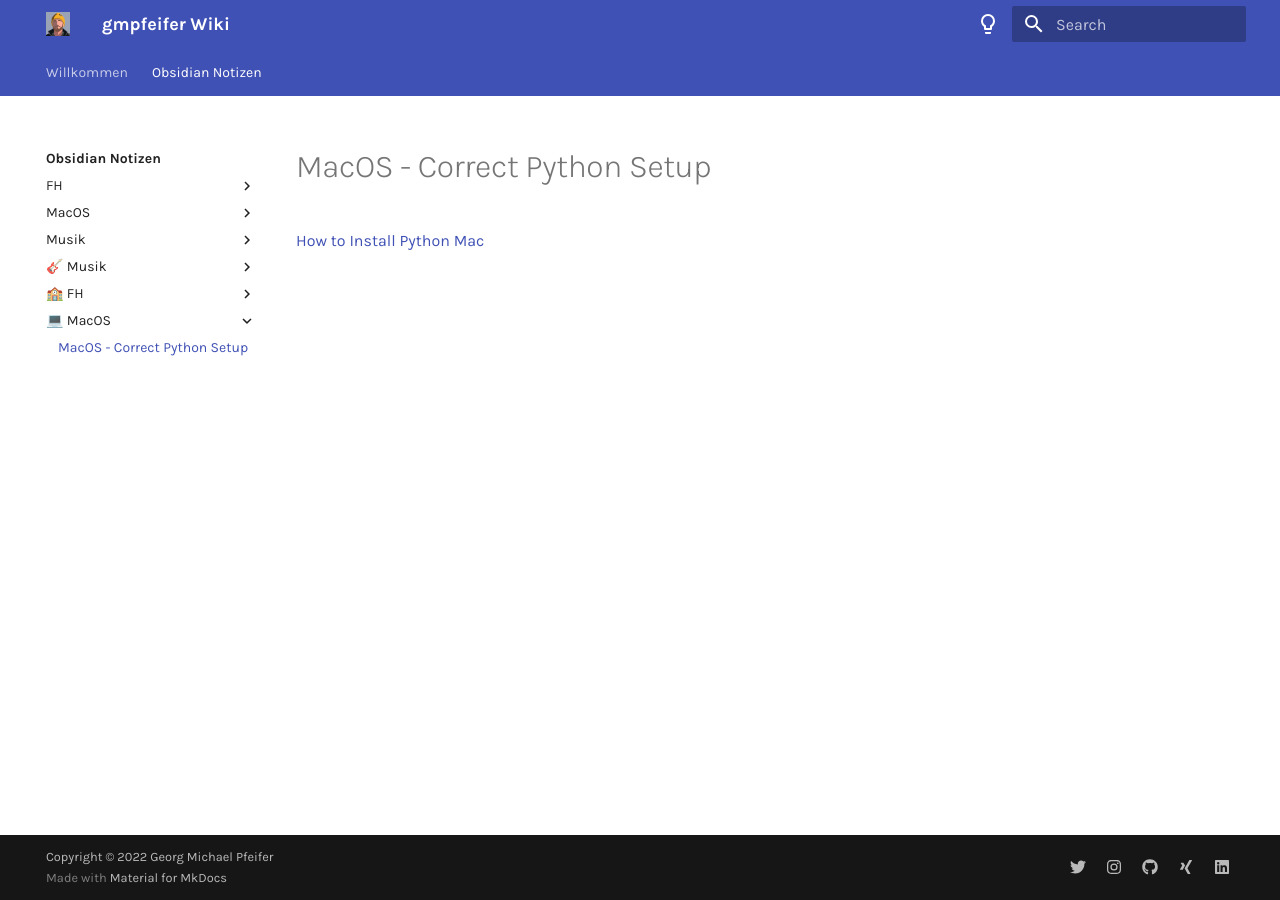
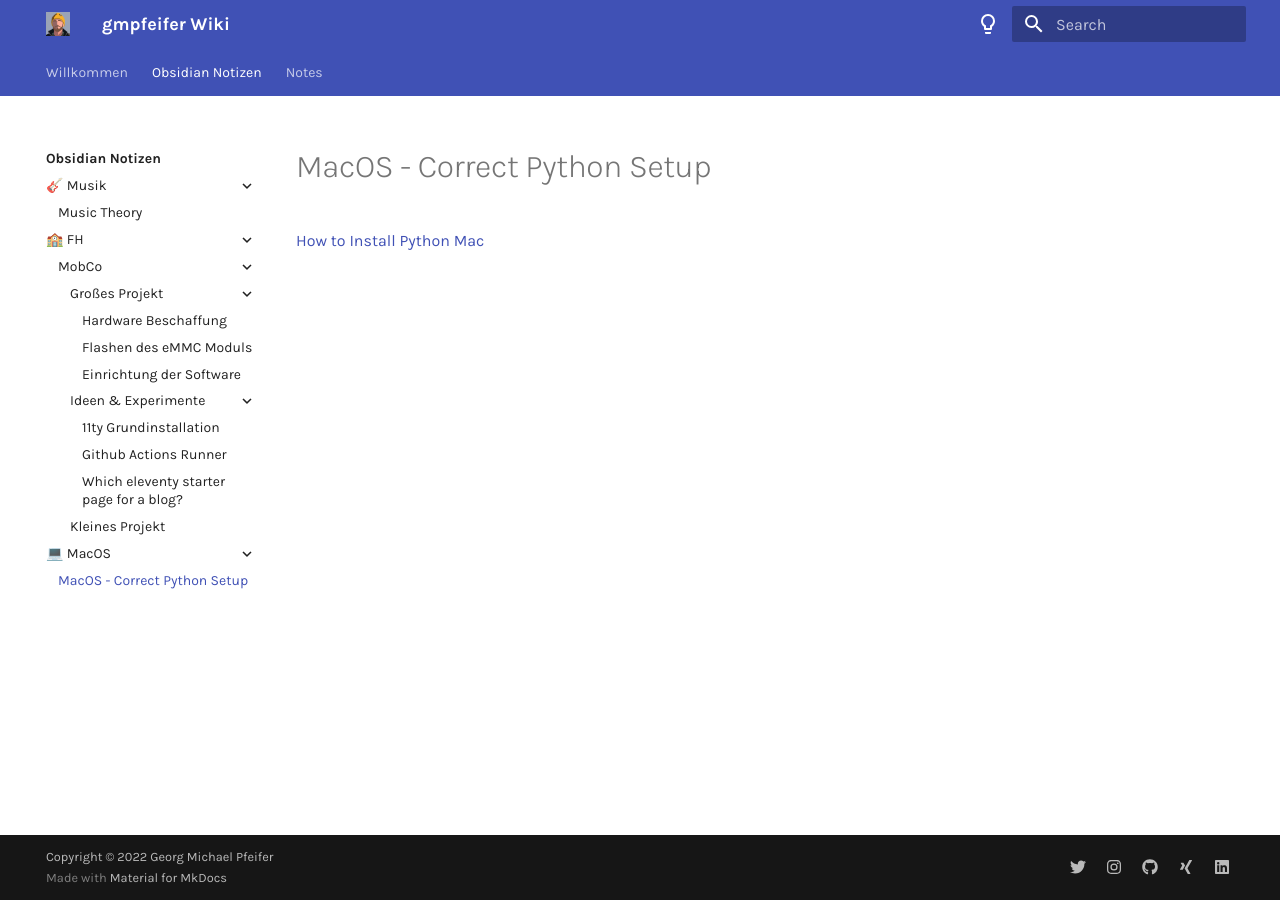
Before and after one commit to gmpfeifer/gmpfeifer-mkdocs-publisher, an MkDocs documentation site: the page built from docs/Obsidian Notizen/💻 MacOS/MacOS Python Setup.md, in a window 1280 px wide. Built offline with MkDocs 1.6.1 and Material for MkDocs 9.7.7, drawn with Linux system fonts in a browser that asks for light colours; comment, search, counter and statistics services are not loaded; some of the changed lines change nothing that is shown.

Commit message:
**Updated** :  Added : tja in [notes]

````diff
--- a/docs/Obsidian Notizen/FH/MobCo/Großes Projekt/1 Großes Projekt - Hardwarebeschaffung.md
+++ /dev/null
@@ -1,34 +0,0 @@
----
-share: True
-description: Großes Projekt in Mobile Computing Vorlesung
-category: Obsidian Notizen/FH/MobCo/Großes Projekt
----
-# Hardware Beschaffung
-## Compute Module 4
-Da Compute Module zum Zeitpunkt des Projektstarts schwer erhältlich waren, wurde ein gebrauchtes Compute Module 4 (CM4) mit 4GB RAM und 8GB eMMC von ebay.de aus Deutschland bestellt.
-
-![[Pasted image 20220513165329.png]]
-
-
-
-## Compute Module 4 IO Carrier Board
-Das offizielle IO Board für das CM4 war glücklicherweise gut erhältlich und konnte sogar in Österreich bei semaf-electronics bestellt werden. https://electronics.semaf.at/Raspberry-Pi-Compute-Module-4-IO-Board
-
-![[raspberry-pi-compute-module-4-io-board.jpg.webp]]
-
-
-## PCIe zu 6x SATA HBA
-Um am CM4 Festplatten verwenden zu können, wurde ein Adapter/Board für den PCIe-Slot bestellt, der 6 SATA Ports hat. Das Board wurde von Amazon.de bestellt. https://www.amazon.de/gp/product/B097RBLM9G/ref=ppx_yo_dt_b_asin_title_o00_s02?ie=UTF8&th=1
-
-![[715q7Jg5RvL._AC_SL1500_.jpg]]
-
-## Thermaltake ATX Power Supply & Thermaltake ITX Gehäuse
-Um die Festplatten mit Strom versorgen zu können wurde eine PC Netzteil bestellt. Das Netzteil hat zwar eine völlig überdimensionierte Ausgangsleistung, jedoch ist das Netzteil schon in Vorraussicht für ein anderes Projekt eingeplant worden. https://www.amazon.de/gp/product/B01K7VLNWA/ref=ppx_yo_dt_b_asin_image_o00_s00?ie=UTF8&th=1
-
-![[71gWZ2-mD-L._AC_SL1500_.jpg]]
-
-
-Aus dem selben Grund wurde ein - für den Raspberry Pi viel zu großes - Thermaltake Gehäuse bestellt.
-https://www.amazon.de/gp/product/B015UDUAKG/ref=ppx_yo_dt_b_asin_title_o00_s01?ie=UTF8&th=1
-
-![[91cm6Y6DenL._AC_SL1500_.jpg]]
--- a/docs/Obsidian Notizen/FH/MobCo/Großes Projekt/2 Großes Projekt - eMMC flashen.md
+++ /dev/null
@@ -1,55 +0,0 @@
----
-share: True
-description: Großes Projekt in Mobile Computing Vorlesung
-category: Obsidian Notizen/FH/MobCo/Großes Projekt
----
-# Flashen des eMMC Moduls
-## IO Board für Mount auf PC vorbereiten
-Um das Raspberry Pi Compute Modul 4 verwenden zu können musste zu Beginn ein Betriebssystem auf das eMMC Modul geflasht werden.
-Zuerst wurde das CM4 auf das IO Board platziert. Auf dem nachfolgenden Foto ist außerdem bereits zu sehen, wie die externe Stromversorgung (liegender Stecker), der Lüfter für das Gehäuse (stehender 3-Pin Stecker) und ein LAN-Kabel verbunden wurde.
-
-![[compute-module-io-board.jpg]]
-
-Dann musste am 'J2' Jumper auf dem IO Board auf das erste Paar von links ein Jumper gesetzt werden. Da ich keinen richtigen Jumper hatte, aber schon unbedingt das Compute Modul booten wollte, habe ich eine zurechtgebogene Büroklammer verwendet.
-![[IMG_0106.jpg]]
-
-Danach konnte ein Micro-USB Kabel - mit dem USB-Slave Port auf dem IO Board auf der einen Seite und einem Computer auf der anderen Seite - verbunden werden.
-![[MicroUSB.jpg]]
-
-Als letztes wurde eine Stromversorgung verbunden. Am Board get die rote "D1" LED an, aber das Compute Modul bootet nicht. Das eMMC Modul sollte für den nächsten Schritt bereit sein.
-
-## Mit usbboot den eMMC Speicher mounten
-In diesem Schritt wurde der eMMC Speicher nun wirklich gemountet. Die Schritte wurden auf einem Mac in der Shell durchgeführt und funktionieren unter Windows vermutlich ähnlich.
-
-Als erstes wurde versichert, dass libusb installiert ist:
-- Auf einem Mac auf dem Homebrew installiert ist, kann folgendes ausgeführt werden: `brew install pkgconfig libusb`
-- Auf Linux kann folgendes ausgeführt werden: `sudo apt install libusb-1.0-0-dev`
-
-Als nächstes wurde das folgende GitHub Repository geklont:
-```bash
-git clone --depth=1 https://github.com/raspberrypi/usbboot
-```
-
-
-Als nächstes wurde in den neuen Ordner gewechselt und mit `make` das Tool gebaut.
-```bash
-cd usbboot
-make
-```
-
-
-In diesem Ordner sollte eine ausführbare Datei `rpiboot` sein. Um den eMMC zu mounten wurde es ausgeführt:
-```bash
-sudo ./rpiboot
-```
-
-
-Während des Vorgangs blinkte die D2 LED und nachdem das Skript seinen Vorgang abgeschlossen hatte, erschien die `boot` Partition im Raspberry Pi Imager.
-
-## Raspberry Pi OS auf eMMC flashen
-Der eMMC Speicher verhält sich jetzt wie eine MicroSD-Karte oder ein USB-Stick auf den man einfach ein beliebiges Image mit dem Raspberry Pi Imager oder anderen Tools schreiben kann:
-![[select-sd-card-raspberry-pi-imager.png]]
-
-Es wurde Raspberry Pi OS 64-bit auf das Modul geschreiben, wobei hier in den Einstellungen des Raspberry Pi Imagers noch die ssh-Verbindung aktiviert wurde, um beim ersten Bootvorgang keinen Bildschirm anschließen zu müssen.
-
-Am Schluss wurde die Stromverbindung getrennt, der Jumper entfernt und danach eine LAN-Verbindung angeschlossen und der Strom wieder angeschlossen und danach auf das Abschließen des Bootvorgangs gewartet.
--- a/docs/Obsidian Notizen/FH/MobCo/Großes Projekt/3 Großes Projekt - Installation OMV.md
+++ /dev/null
@@ -1,6 +0,0 @@
----
-share: True
-description: Großes Projekt in Mobile Computing Vorlesung
-category: Obsidian Notizen/FH/MobCo/Großes Projekt
----
-# Einrichtung der Software
--- a/docs/Obsidian Notizen/FH/MobCo/Ideen & Experimente/11ty Grundinstallation.md
+++ /dev/null
@@ -1,31 +0,0 @@
----
-share: True
-description: 11ty Grundinstallation auf Raspberry
-category: "Obsidian Notizen/FH/MobCo/Ideen & Experimente"
----
-# 11ty Grundinstallation
-
-## Betriebssytem und erster Zugriff
-Für dieses Projekt wurde **Raspberry Pi OS Lite 64bit** gewählt.
-
-Es wurde mit dem Raspberry Pi-Imager auf einen USB-Stick installiert und direkt im Imager wurde SSH aktiviert.
-
-Um den Raspberry Pi im Netzwerk zu finden, kann man entweder einen Netzwerk-Scanner verwenden oder auf dem heimischen DHCP-Server nachsehen und so die IP-Adresser herausfinden.
-
-### Installation und Vorbereitungen
-1. Den Raspberry updaten
-	```
-	sudo apt update && sudo apt upgrade -y
-	```
-
-2. Das Paket npm installieren
-	```
-	sudo apt install npm
-	```
-
-3. 11ty über npm installieren
-   ```
-   npm install --save-dev @11ty/eleventy
-   ```
-
-Nun können Beliebige Starter Projects geklont werden, oder eigene Projekte erstellt werden.
--- a/docs/Obsidian Notizen/FH/MobCo/Ideen & Experimente/Github Actions Runner.md
+++ /dev/null
@@ -1,67 +0,0 @@
----
-share: True
-description: Github Actions Runner Setup am Raspberry Pi
-category: "Obsidian Notizen/FH/MobCo/Ideen & Experimente"
----
-# Github Actions Runner
-
-Abgewandelt davon: https://www.raeffs.dev/blog/2021/01-jan/26-github-ci-cd-pipeline/
-
-### Mein main.yml
-```yaml title="main.yml" linenums="1"
-# This is a basic workflow to help you get started with Actions
-
-name: CI
-
-# Controls when the workflow will run
-on:
-  # Triggers the workflow on push or pull request events but only for the master branch
-  push:
-    branches: [ master ]
-  pull_request:
-    branches: [ master ]
-
-  # Allows you to run this workflow manually from the Actions tab
-  workflow_dispatch:
-
-# A workflow run is made up of one or more jobs that can run sequentially or in parallel
-jobs:
-  # This workflow contains a single job called "build"
-  build-and-deploy:
-    # The type of runner that the job will run on
-    runs-on: self-hosted
-
-    # Steps represent a sequence of tasks that will be executed as part of the job
-    steps:
-      # Checks-out your repository under $GITHUB_WORKSPACE, so your job can access it
-      - uses: actions/checkout@v3
-      - name: Restore Node Modules
-        uses: actions/cache@v2
-        with:
-          path: node_modules
-          key: ${{ runner.os }}-modules-${{ hashFiles('**/yarn.lock') }}
-          restore-keys: |
-                        ${{ runner.os }}-modules-
-      - name: Install Dependencies
-        run: yarn --frozen-lockfile
-      - name: Build Site
-        run: yarn build
-```
-
-
-Dieser Teil am Ende wurde entfernt, weil der Runner sonst nicht fertig wird:
-```yaml
-- name: Start Site
-        run: yarn start
-```
-
-
-Wenn aber die 11ty Seite gerade "geserved" wird während der Runner das Repo updated, gibt es vorübergehend Fehler:
-![[Bildschirmfoto 2022-04-24 um 01.17.08.png]]
-**Scheinbare Lösung:** Symbolischer Link auf das Work-Directory vom Github Runner
-```bash
-gmpfeifer@raspberrypi:~/11ty $ ln -s ~/actions-runner/_work/eleventy-duo/eleventy-duo duo-blog
-```
-
-
-`ln -s ~/actions-runner/_work/eleventy-duo/eleventy-duo duo-blog`
--- a/docs/Obsidian Notizen/FH/MobCo/Ideen & Experimente/Welches Starter Template?.md
+++ /dev/null
@@ -1,73 +0,0 @@
----
-share: True
-description: "Welche 11ty starter page? Tests dazu hier"
-category: "Obsidian Notizen/FH/MobCo/Ideen & Experimente"
----
-# Which eleventy starter page for a blog?
-
-Related: [[11ty Grundinstallation]]
-
-### Tests + Links
-1. **Eleventy Garden:** Github Repo [Eleventy-Garden](https://github.com/binyamin/eleventy-garden)
-2. **Eleventy Duo:** Github Repo [Eleventy-Duo](https://github.com/yinkakun/eleventy-duo)
-
-
-In einem eigenen Ordner im Home-Directory wurden die Tests abgespeichert
-```
-
-mkdir 11ty
-```
-
-
-
-### 1. Eleventy Garden
-
-In den Test-Ordner wechseln, falls noch nicht passiert:
-```
-
-cd 11ty
-```
-
-
-Repo klonen:
-```
-
-git clone https://github.com/binyamin/eleventy-garden
-```
-
-
-Site installieren und den initialen Build ausführen:
-```
-
-cd eleventy-garden
-npm install
-npm run build
-```
-
-
-Die Site starten
-```
-
-npm run start
-```
-
-
-
-Nun kann das Template betrachtet werden & man kann an der Seite mit **Hot Reloads** gearbeiter werden.
-Das bedeutet, dass Änderungen von Files automatisch aktualisiert werden und im Browser betrachtet werden können.
-
-
-### 2. Eleventy + Ghost
-Leider nicht sinnvol für diese Anwendung, weil man den Content über Ghost zur Verfügung stellen muss...
-
-
-
-
-
-#### später (Für Wiki/Doku oder auch Digital Garden)
-
-MKDocs: https://github.com/jobindj/obsidian-publish-mkdocs
-→ angewendet auf  https://lyz-code.github.io/blue-book/
-
-~~==oder lieber Spacebook:==~~ https://spacebook.app
-Spacebook nicht perfekt, da nicht einfach mit Obsidian kompatibel
--- a/docs/Obsidian Notizen/FH/MobCo/Kleines Projekt/index.md
+++ /dev/null
@@ -1,33 +0,0 @@
----
-share: True
-description: Kleines Projekt in Mobile Computing Vorlesung
-category: Obsidian Notizen/FH/MobCo/Kleines Projekt
----
-# Kleines Projekt
-
-## 💡**Idee:** Blog hosten am Raspberry Pi
-
-### Aufbau
-- Blogbeiträge in Obsidian schreiben
-- Mit [obsidian-export](https://github.com/zoni/obsidian-export) oder mit einem der folgenden Forks in normales Markdown verwandeln:
-	- https://github.com/jforberg/obsidian-export
-	- https://github.com/brandonkboswell/obsidian-export/tree/title_frontmatter ==<- am besten dieser, weil aus dem File Name ein Titel Attribut generieren kann==
-- Obsidian Export in ein Git-Repo outputten lassen (besser noch in den Posts/Notes Ordner von einem Template eines SSG)
-- Mit Git pushen
-- Am Raspberry Pi über Github Actions/Github Runner neu bauen
-
-
-```mermaid
-graph TD
-
-A[Obsidian Markdown Notes] -->|convert & move mit obsidian-export| B(Normales Markdown in Github Repo);
-
-B -->|sync mit Github Runner| C[Repo am Raspberry];
-
-C -->|One| D[Satic Site Generator - 11ty?];
-
-
-```
-
-
-Weiter zu Starter Template überlegungen [[Welches Starter Template?]]
--- a/docs/Obsidian Notizen/MacOS/MacOS Python Setup.md
+++ /dev/null
@@ -1,7 +0,0 @@
----
-title: "MacOS - Correct Python Setup"
-share: True
-description: MacOS korrekte Installation von Python über Homebrew und pyenv
-category: Obsidian Notizen/MacOS
----
-[How to Install Python Mac](https://www.freecodecamp.org/news/python-version-on-mac-update/)
--- a/docs/Obsidian Notizen/Musik/99 Music Theory.md
+++ /dev/null
@@ -1,9 +0,0 @@
----
-share: True
-description: Musiktheorie
-category: Obsidian Notizen/Musik
----
-# Music Theory
-
-## Circle of Triads
-![[Bildschirmfoto 2022-05-01 um 18.03.14.png]]
--- /dev/null
+++ b/docs/notes/tja.md
@@ -0,0 +1,5 @@
+---
+share: True
+description: tja
+---
+# Tja
--- a/mkdocs.yml
+++ b/mkdocs.yml
@@ -36,7 +36,7 @@
     - navigation.tracking
     - navigation.top
     - navigation.tabs
-    # - navigation.expand
+    - navigation.expand
     - navigation.instant
     - toc.follow
     - content.tooltips
````
